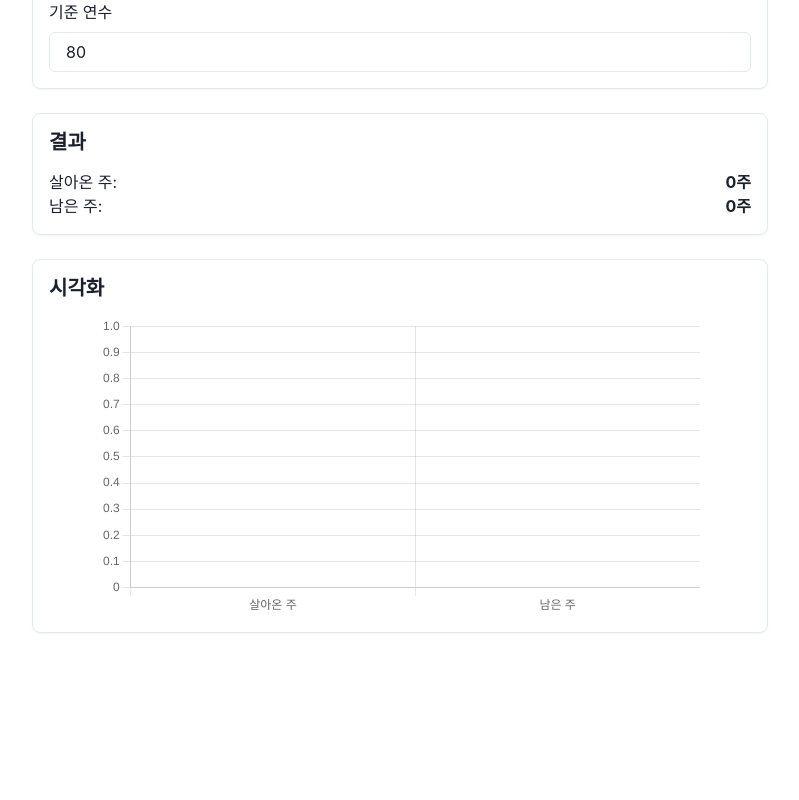
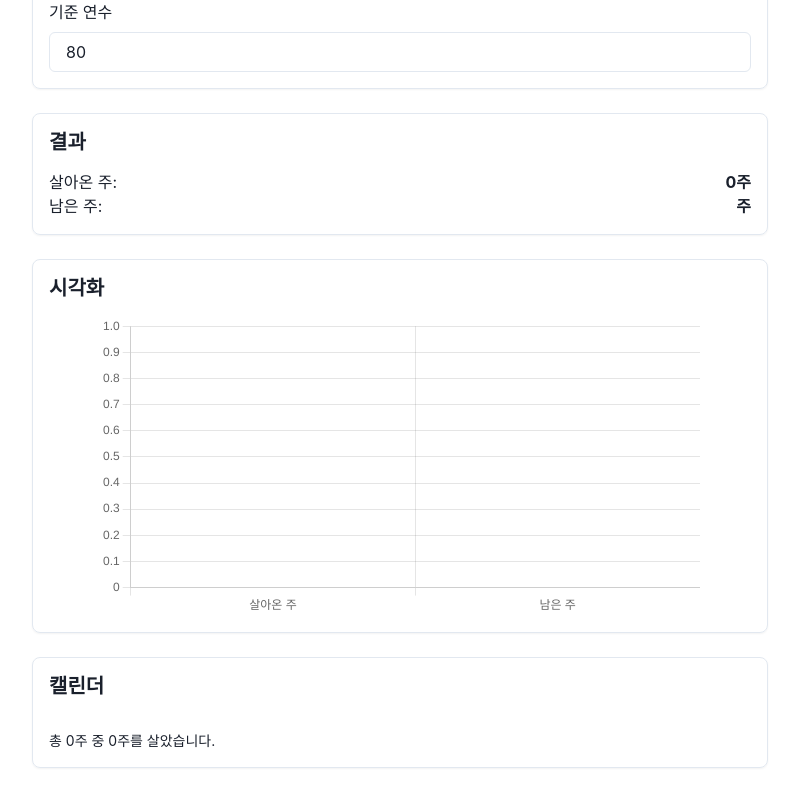
Before and after one commit to cheon-hee-gook/life-calendar, a React (Create React App) app in the folder life-calendar/: page / in a window 1280 px wide. Shown: the part 204-1004 px from the top of the page, without its empty margins (240-1039 px from the left). Before the commit the page ends 869 px from the top, so only its background shows below. Built offline with nearby package versions, Linux system fonts and the light colour scheme.

Commit message:
Add life calendar visualization with weekly grid

```diff
--- a/life-calendar/src/App.js
+++ b/life-calendar/src/App.js
@@ -10,6 +10,8 @@ import {
   VStack,
   HStack,
   Container,
+  Grid,
+  GridItem,
 } from "@chakra-ui/react"; // Chakra UI 컴포넌트 불러오기
 import {
   Chart as ChartJS, // Chart.js의 필수 모듈 등록
@@ -38,7 +40,7 @@ function App() {
 
   // 주 단위 계산 함수
   const calculateWeeks = () => {
-    if (!birthDate) return { livedWeeks: 0, remainingWeeks: 0 }; // 생년월일이 없으면 초기값 반환
+    if (!birthDate) return { livedWeeks: 0, totalWeeks: 0 }; // 생년월일이 없으면 초기값 반환
 
     const now = new Date(); // 현재 날짜
     const birth = new Date(birthDate); // 입력된 생년월일
@@ -47,11 +49,11 @@ function App() {
     const livedWeeks = Math.floor((now - birth) / (1000 * 60 * 60 * 24 * 7)); // 현재까지 살아온 주 수 계산
     const remainingWeeks = Math.max(totalWeeks - livedWeeks, 0); // 남은 주 수 계산 (0 이하 방지)
 
-    return { livedWeeks, remainingWeeks }; // 계산된 주 수 반환
+    return { livedWeeks, remainingWeeks, totalWeeks }; // 계산된 주 수 반환
   };
 
   // 계산된 주 수
-  const { livedWeeks, remainingWeeks } = calculateWeeks();
+  const { livedWeeks, remainingWeeks, totalWeeks } = calculateWeeks();
 
   // 차트 데이터 정의
   const chartData = {
@@ -142,6 +144,28 @@ function App() {
             <Bar data={chartData} options={chartOptions} />
           </Box>
         </Box>
+
+        {/* 캘린더 섹션 */}
+        <Box p="4" borderWidth="1px" borderRadius="lg" shadow="sm">
+          <Heading size="md" mb="4">
+            캘린더
+          </Heading>
+          {/* 주 단위 캘린더 */}
+          <Grid templateColumns="repeat(52, 1fr)" gap="1">
+            {Array.from({ length: totalWeeks }).map((_, index) => (
+              <GridItem
+                key={index}
+                w="5px"
+                h="5px"
+                bg={index < livedWeeks ? "blue.400" : "gray.300"}
+                borderRadius="sm"
+              />
+            ))}
+          </Grid>
+          <Text mt="4" fontSize="sm">
+            총 {totalWeeks}주 중 {livedWeeks}주를 살았습니다.
+          </Text>
+        </Box>
       </VStack>
     </Container>
   );
```
